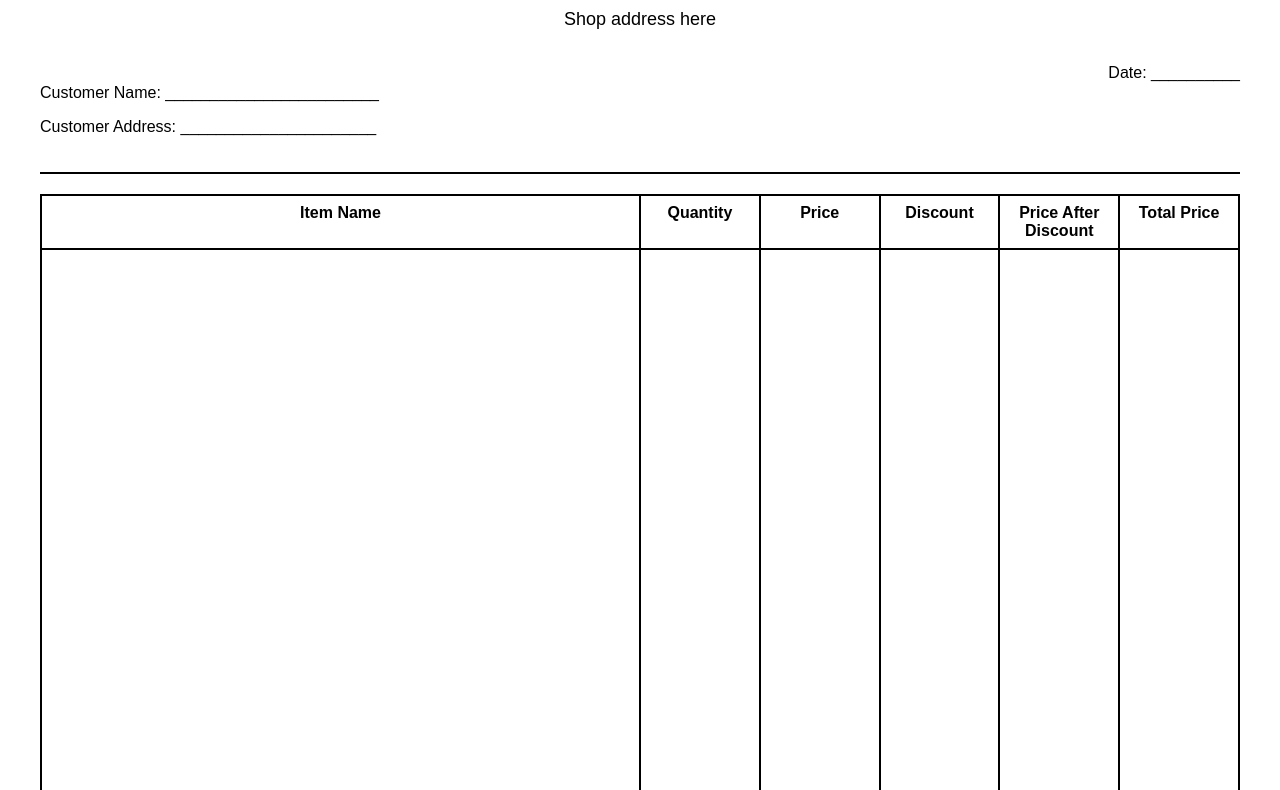
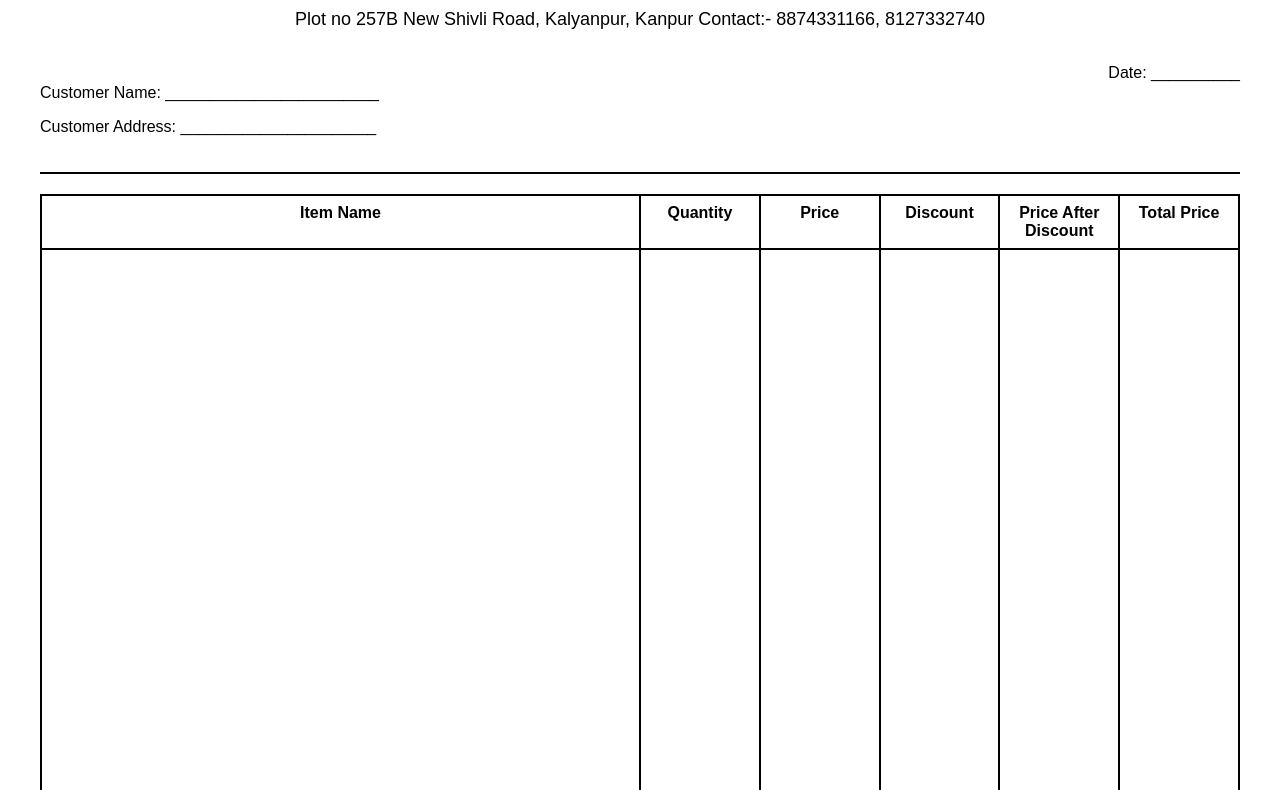
Before and after one commit to youutubee/Billing-Software-Updated, a plain HTML site: page format.html in a window 1280 px wide. Shown: the part 83-873 px from the top of the page. Drawn offline with Linux system fonts and the light colour scheme.

Commit message:
Update format.html

```diff
--- a/format.html
+++ b/format.html
@@ -83,7 +83,7 @@
 <body>
     <div class="header">
         <p class="title">Kashish Enterprises</p>
-        <p class="address">Shop address here</p>
+        <p class="address">Plot no 257B New Shivli Road, Kalyanpur, Kanpur   Contact:- 8874331166, 8127332740 </p>
     </div>
     <div class="info">
         <div class="details">
```
